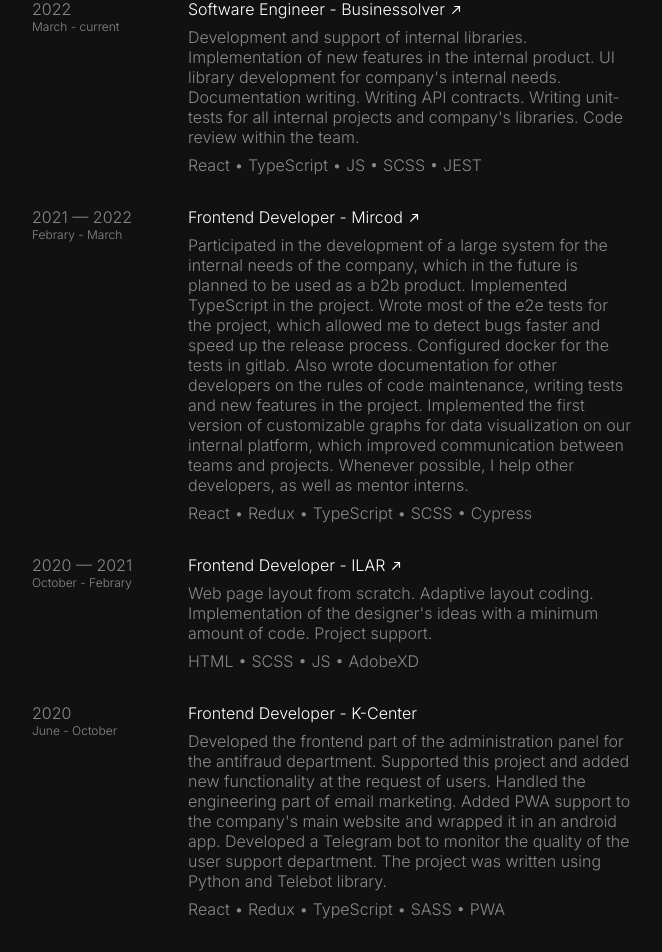
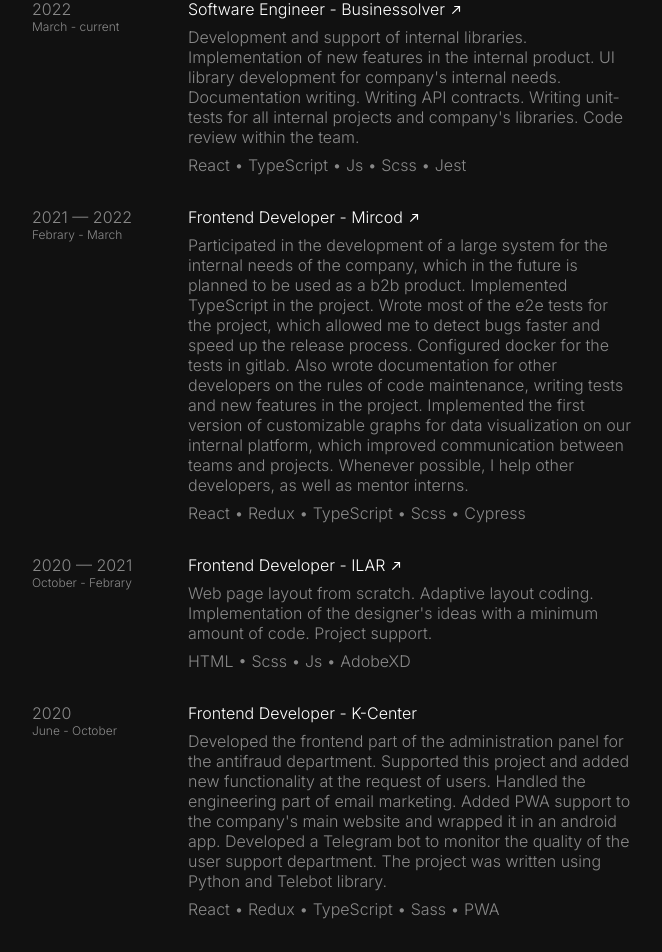
Before and after one commit to aromanchev/portfolio, a Next.js app: page / in a window 1280 px wide. Shown: the part 559-1511 px from the top of the page, without its empty margins (308-970 px from the left). Built offline with nearby package versions, Linux system fonts and the light colour scheme.

Commit message:
upd work experience'

```diff
--- a/blocks/work-experience/index.tsx
+++ b/blocks/work-experience/index.tsx
@@ -7,7 +7,7 @@
     <Card
       href="https://www.businessolver.com/"
       title="Software Engineer - Businessolver"
-      stack="React • TypeScript • JS • SCSS • JEST"
+      stack="React • TypeScript • Js • Scss • Jest"
       year={`2022${
         new Date().getFullYear() !== 2022 ? "-" + new Date().getFullYear() : ""
       }`}
@@ -17,7 +17,7 @@
     <Card
       href="https://www.mircod.com/"
       title="Frontend Developer - Mircod"
-      stack="React • Redux • TypeScript • SCSS • Cypress"
+      stack="React • Redux • TypeScript • Scss • Cypress"
       year="2021 — 2022"
       month="Febrary - March"
       description="Participated in the development of a large system for the internal needs of the company, which in the future is planned to be used as a b2b product. Implemented TypeScript in the project. Wrote most of the e2e tests for the project, which allowed me to detect bugs faster and speed up the release process. Configured docker for the tests in gitlab. Also wrote documentation for other developers on the rules of code maintenance, writing tests and new features in the project. Implemented the first version of customizable graphs for data visualization on our internal platform, which improved communication between teams and projects. Whenever possible, I help other developers, as well as mentor interns."
@@ -25,14 +25,14 @@
     <Card
       href="https://ilartech.com/"
       title="Frontend Developer - ILAR"
-      stack="HTML • SCSS • JS • AdobeXD"
+      stack="HTML • Scss • Js • AdobeXD"
       year="2020 — 2021"
       month="October - Febrary"
       description="Web page layout from scratch. Adaptive layout coding. Implementation of the designer's ideas with a minimum amount of code. Project support."
     />
     <Card
       title="Frontend Developer - K-Center"
-      stack="React • Redux • TypeScript • SASS • PWA"
+      stack="React • Redux • TypeScript • Sass • PWA"
       year="2020"
       month="June - October"
       description="Developed the frontend part of the administration panel for the antifraud department. Supported this project and added new functionality at the request of users. Handled the engineering part of email marketing. Added PWA support to the company's main website and wrapped it in an android app. Developed a Telegram bot to monitor the quality of the user support department. The project was written using Python and Telebot library."
```
